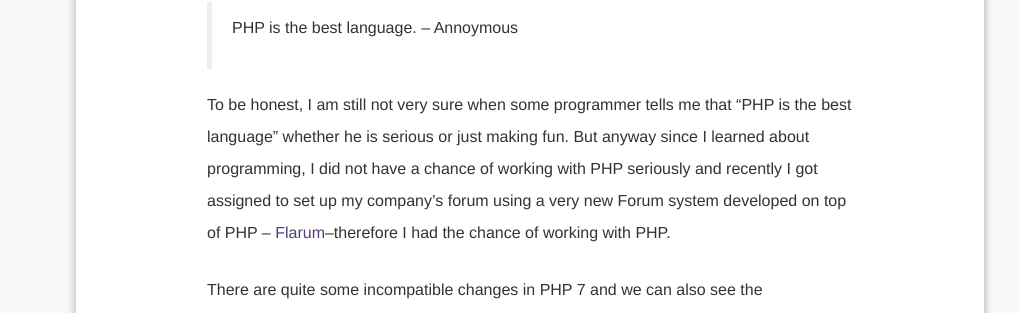
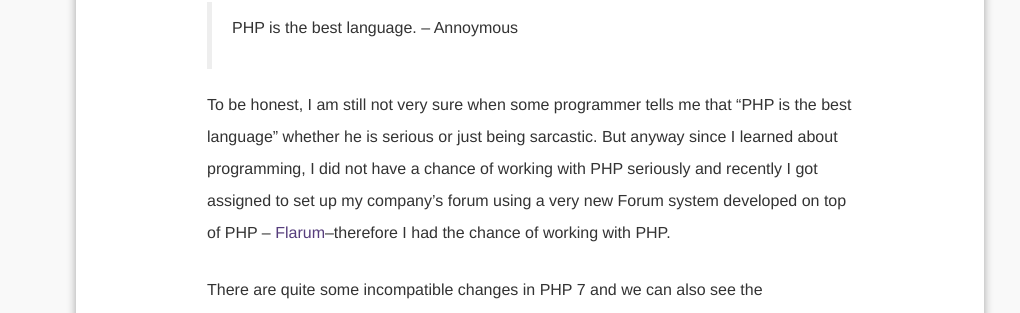
Before and after one commit to franklingu/franklingu.github.io, a Jekyll site: the page built from _posts/2016-03-01-setup-php-project-with-composer-on-centos-7.markdown, in a window 1280 px wide and 900 px high. Shown: the part 244-557 px from the top of the window, without its empty margins (110-1130 px from the left). Built offline with Jekyll 4.4.1, drawn with Linux system fonts in a browser that asks for light colours; nearby versions of some CDN libraries; comment, search, counter and statistics services are not loaded.

Commit message:
rephrase in php composer blog

```diff
--- a/_posts/2016-03-01-setup-php-project-with-composer-on-centos-7.markdown
+++ b/_posts/2016-03-01-setup-php-project-with-composer-on-centos-7.markdown
@@ -8,7 +8,7 @@ meta_desc: Set up php (5.5 or 5.6) project with composer on CentOS 7 using Flaru
 
 > PHP is the best language.  -- Annoymous
 
-To be honest, I am still not very sure when some programmer tells me that "PHP is the best language" whether he is serious or just making fun. But anyway since I learned about programming, I did not have a chance of working with PHP seriously and recently I got assigned to set up my company's forum using a very new Forum system developed on top of PHP -- [Flarum](http://flarum.org/)--therefore I had the chance of working with PHP.
+To be honest, I am still not very sure when some programmer tells me that "PHP is the best language" whether he is serious or just being sarcastic. But anyway since I learned about programming, I did not have a chance of working with PHP seriously and recently I got assigned to set up my company's forum using a very new Forum system developed on top of PHP -- [Flarum](http://flarum.org/)--therefore I had the chance of working with PHP.
 
 There are quite some incompatible changes in PHP 7 and we can also see the performance boost in the release of PHP 7 [comparison](https://www.besthostnews.com/php-5-6-vs-hhvm-3-7-vs-php-7-benchmarks/). But at the time of my writing, Flarum is only supported on PHP 5.6 and 5.7 so this post will talk about PHP 5.6 installation and setup only.
 
```
